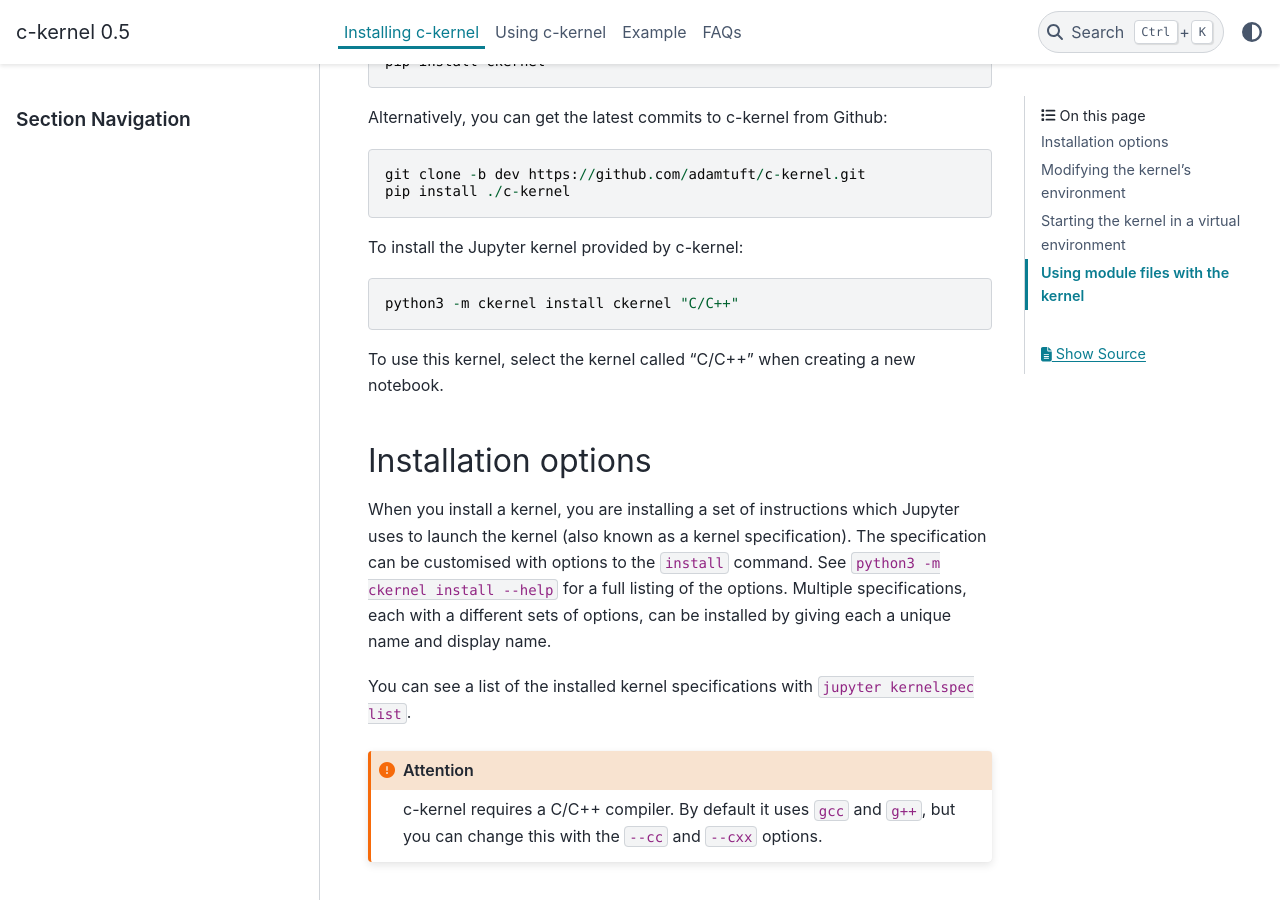
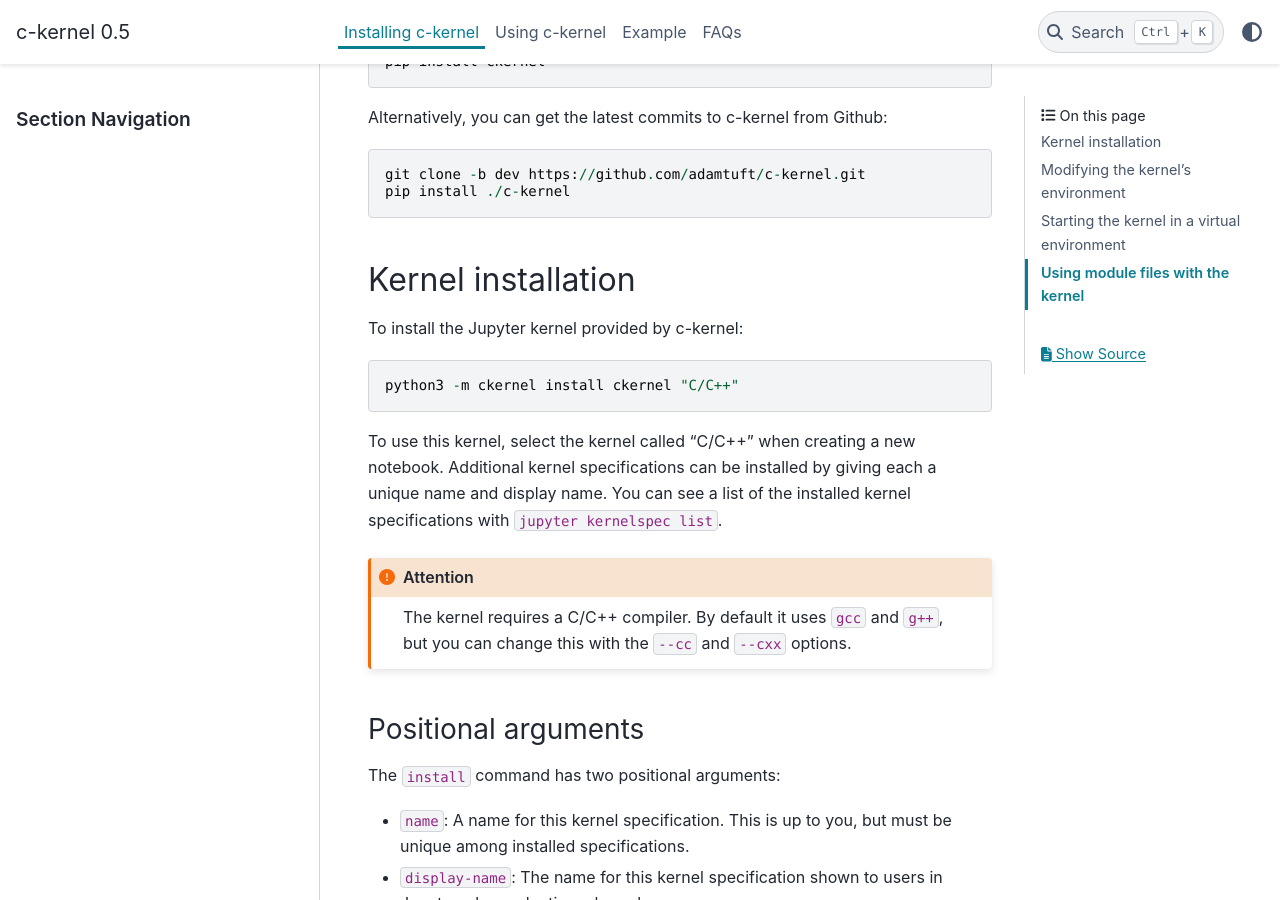
Before and after one commit to adamtuft/c-kernel, a Sphinx documentation site: the page built from docs/00-install.rst, in a window 1280 px wide and 900 px high, scrolled down 415 px. Built offline with Sphinx 7.4.7 and the PyData theme 0.15.4, drawn with Linux system fonts in a browser that asks for light colours.

```diff
--- a/ckernel/__init__.py
+++ b/ckernel/__init__.py
@@ -1,6 +1,6 @@
 """ckernel module __init__.py"""
 from __future__ import annotations
 
-__version__ = "0.5"
+__version__ = "0.5.1"
 
 from . import resource
--- a/docs/00-install.rst
+++ b/docs/00-install.rst
@@ -31,20 +33,12 @@ To install the Jupyter kernel provided by c-kernel:
     python3 -m ckernel install ckernel "C/C++"
 
 To use this kernel, select the kernel called "C/C++" when creating a new notebook.
-
-Installation options
-^^^^^^^^^^^^^^^^^^^^
-
-When you install a kernel, you are installing a set of instructions which Jupyter
-uses to launch the kernel (also known as a kernel specification). The specification
-can be customised with options to the ``install`` command. See ``python3 -m ckernel install --help``
-for a full listing of the options. Multiple specifications, each with a different
-sets of options, can be installed by giving each a unique name and display name.
-
-You can see a list of the installed kernel specifications with ``jupyter kernelspec list``.
+Additional kernel specifications can be installed by giving each a unique name and
+display name. You can see a list of the installed kernel specifications with
+``jupyter kernelspec list``.
 
 .. attention::
-    c-kernel requires a C/C++ compiler. By default it uses ``gcc`` and ``g++``,
+    The kernel requires a C/C++ compiler. By default it uses ``gcc`` and ``g++``,
     but you can change this with the ``--cc`` and ``--cxx`` options.
 
 Positional arguments
--- a/docs/conf.py
+++ b/docs/conf.py
@@ -4,7 +4,7 @@ project = "ckernel"
 copyright = "2023, Adam Tuft"
 author = "Adam Tuft"
 
-release = "0.5"
+release = "0.5.1"
 version = "0.5"
 
 extensions = [
```
Also changed, not shown: other parts of docs/00-install.rst (+2 -0 lines), pyproject.toml (+4 -4 lines).
